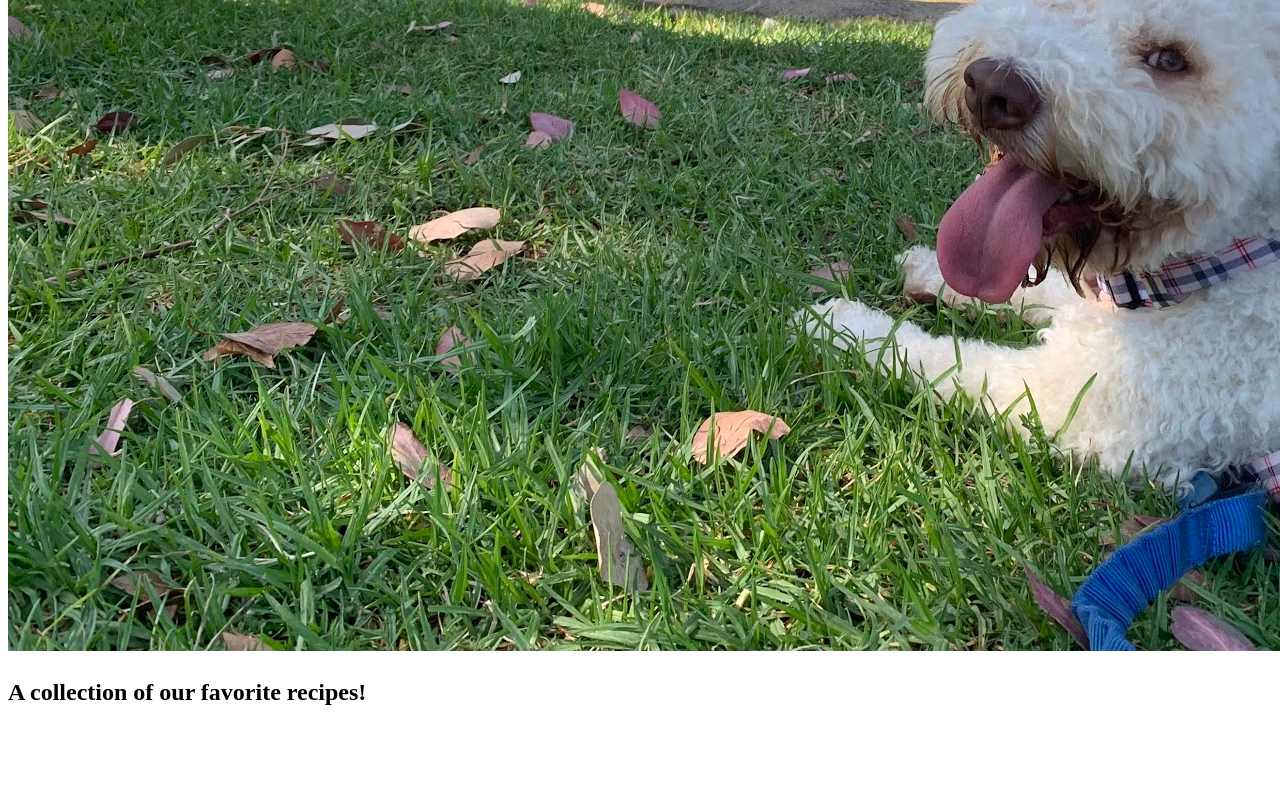
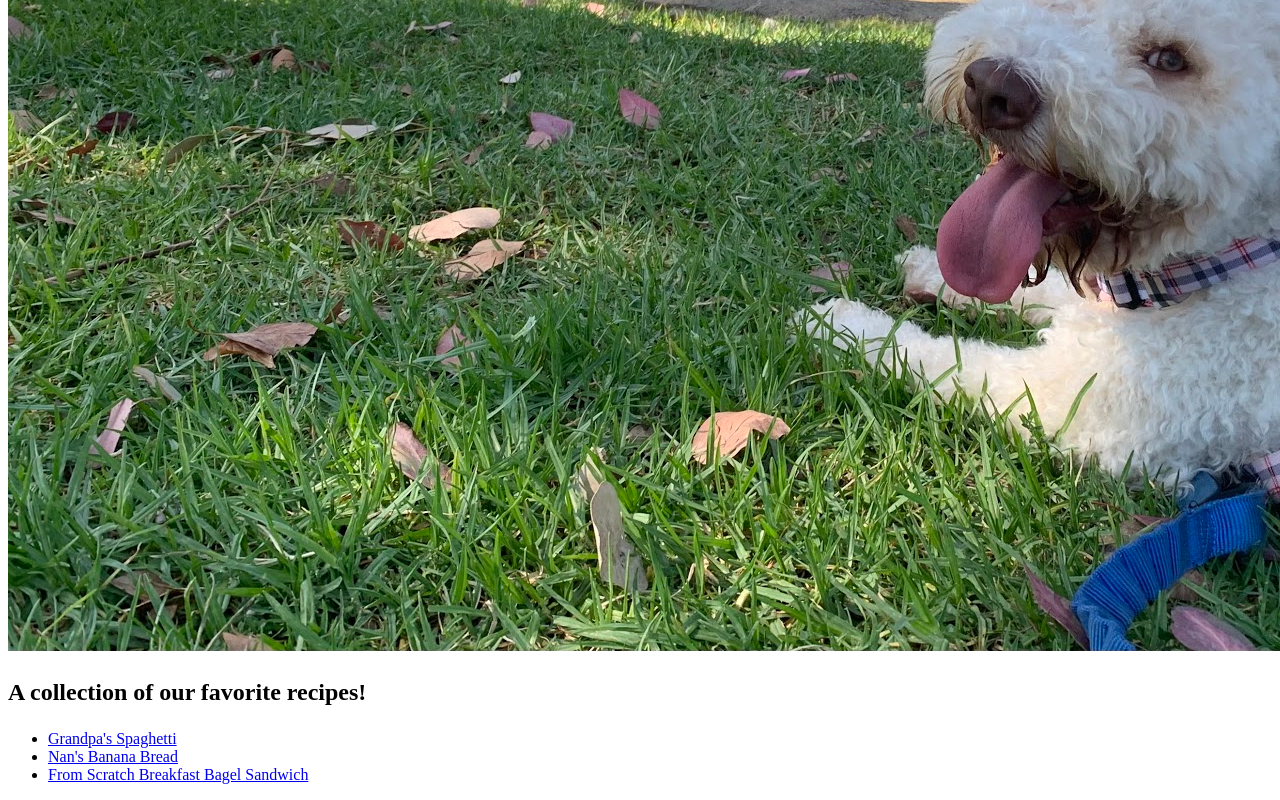
Before and after one commit to puddlestheduck13/odin-recipes, a plain HTML site: page index.html in a window 1280 px wide. Shown: the part 676-1476 px from the top of the page. Before the commit the page ends 1406 px from the top, so only its background shows below. Drawn offline with Linux system fonts and the light colour scheme.

Commit message:
add links to recipe pages

```diff
--- a/index.html
+++ b/index.html
@@ -11,5 +11,9 @@
     <img src="./images/frank.jpg" alt="Frank with the ducks">
 
     <h2><p>A collection of our favorite recipes!</p></h2>
+    <p><ul>
+      <li><a href="./recipes/gpaspa.html">Grandpa's Spaghetti</a>
+      <li><a href="./recipes/bbread.html">Nan's Banana Bread</a>
+      <li><a href="./recipes/bagelsand.html">From Scratch Breakfast Bagel Sandwich</a>
   </body>
 </html>
```
